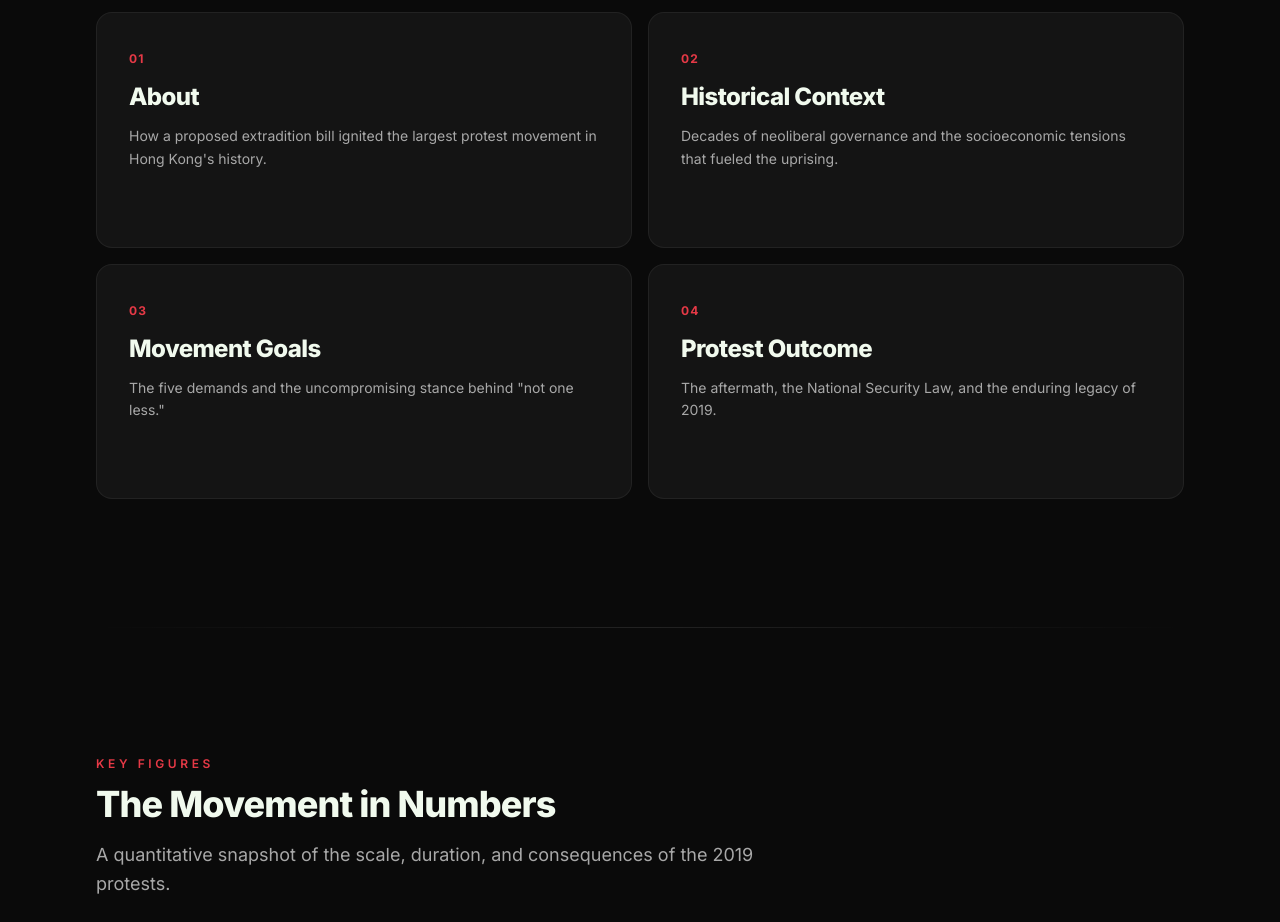
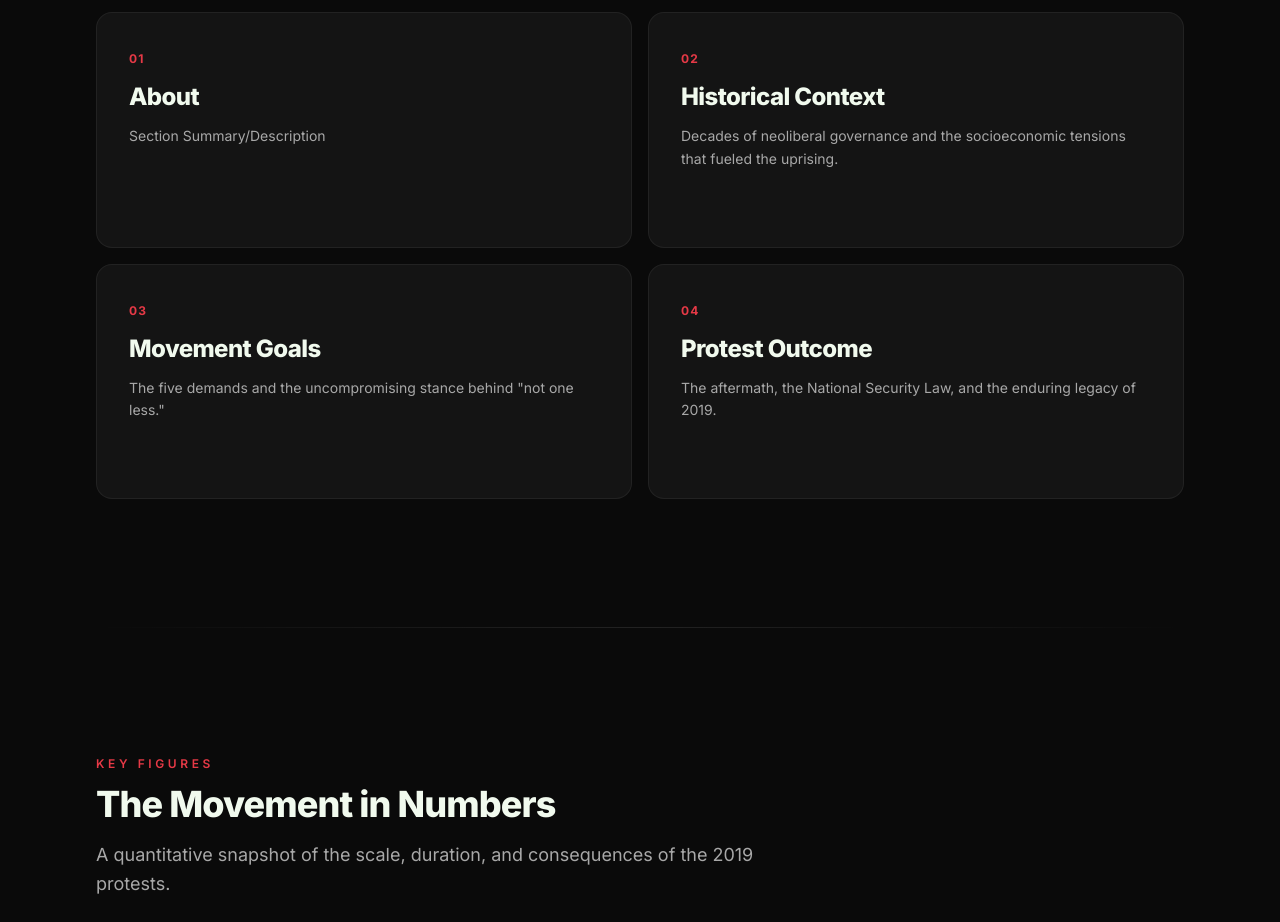
Before and after one commit to sunhaoxiangwang/hk2019-neo-liberalism, a React (Vite) app: page / in a window 1280 px wide. Shown: the part 980-1902 px from the top of the page. Built offline with nearby package versions, Linux system fonts and the light colour scheme; what @builder.io/react would draw is missing.

Commit message:
Replace content with placeholder text for builder integration

```diff
--- a/src/pages/About.tsx
+++ b/src/pages/About.tsx
@@ -32,7 +32,7 @@ export default function About() {
       <PageHero
         label="About the Movement"
         title="A City's Defining Moment"
-        subtitle="How a proposed extradition bill ignited the largest protest movement in Hong Kong's history and reshaped its political landscape."
+        subtitle="Section Summary/Description"
         backgroundImage="/images/hero-about.jpg"
       />
       <PageContent sections={sections} />
--- a/src/pages/Home.tsx
+++ b/src/pages/Home.tsx
@@ -9,8 +9,7 @@ const pages = [
     to: "/about",
     label: "01",
     title: "About",
-    description:
-      "How a proposed extradition bill ignited the largest protest movement in Hong Kong's history.",
+    description: "Section Summary/Description",
   },
   {
     to: "/context",
```
